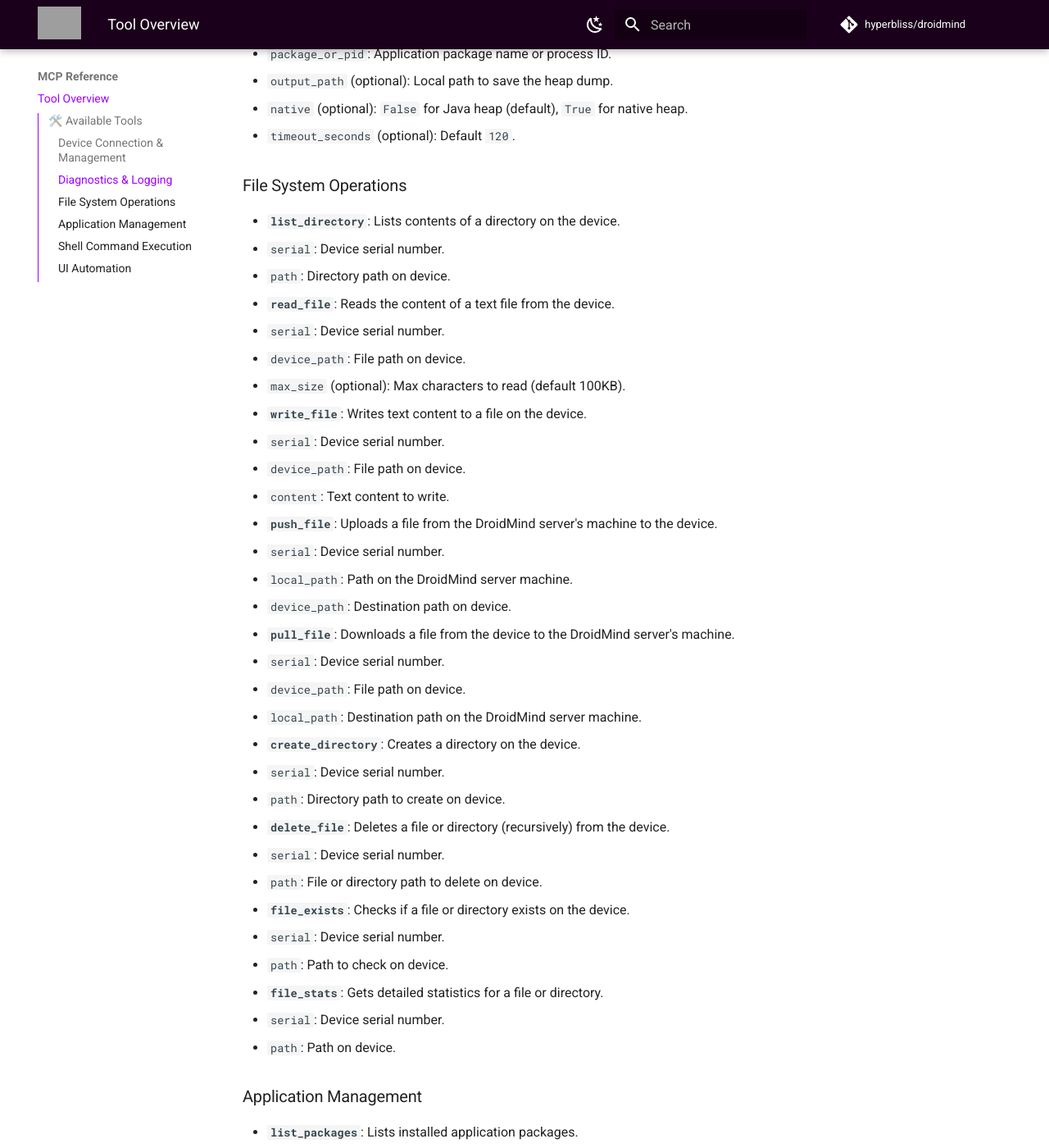
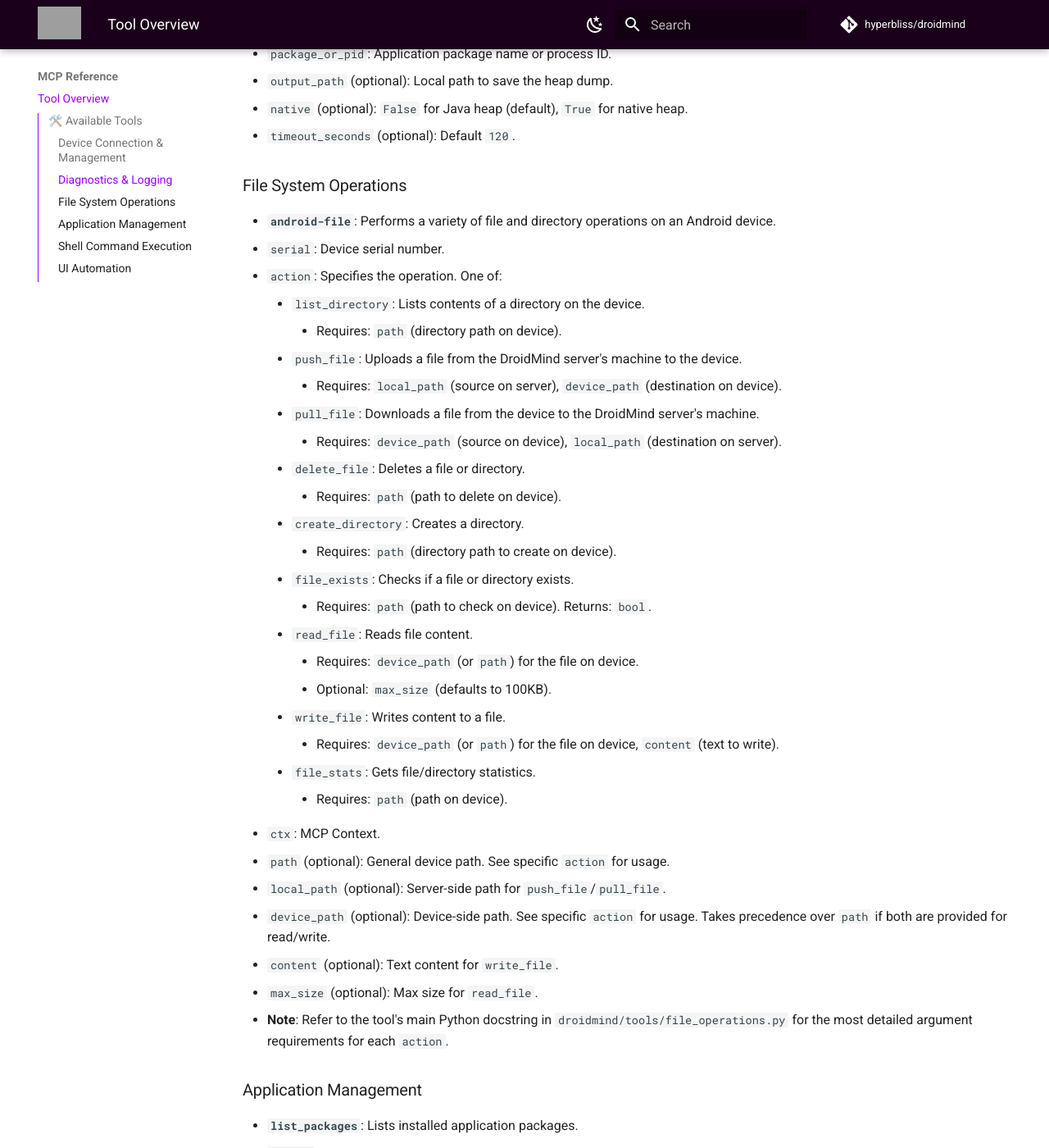
Before and after one commit to hyperb1iss/droidmind, an MkDocs documentation site: the page built from docs/mcp-reference.md, in a window 1280 px wide and 1400 px high, scrolled down 1797 px. Shown: the whole window at 82% size. Built offline with MkDocs 1.6.1 and Material for MkDocs 9.7.7, drawn with Linux system fonts in a browser that asks for light colours; comment, search, counter and statistics services are not loaded; grey boxes are pictures that could not be loaded.

Commit message:
♻️ Refactor file operations into unified tool
Consolidate multiple file operation tools into a single tool

The change replaces nine separate file operation tools with one
unified `file_operations` tool that uses an action parameter to
determine the specific operation.

- Add FileAction enum to define available operations
- Implement implementation functions for each operation
- Update documentation in MCP reference
- Refactor tests to use the new unified interface
- Increase pylint limits for returns and branches
- Update imports in __init__.py

```diff
--- a/docs/mcp-reference.md
+++ b/docs/mcp-reference.md
@@ -55,37 +55,35 @@ Below is a categorized list of DroidMind tools. For detailed parameters, refer t
 
 ### File System Operations
 
-- **`list_directory`**: Lists contents of a directory on the device.
+- **`android-file`**: Performs a variety of file and directory operations on an Android device.
   - `serial`: Device serial number.
-  - `path`: Directory path on device.
-- **`read_file`**: Reads the content of a text file from the device.
-  - `serial`: Device serial number.
-  - `device_path`: File path on device.
-  - `max_size` (optional): Max characters to read (default 100KB).
-- **`write_file`**: Writes text content to a file on the device.
-  - `serial`: Device serial number.
-  - `device_path`: File path on device.
-  - `content`: Text content to write.
-- **`push_file`**: Uploads a file from the DroidMind server's machine to the device.
-  - `serial`: Device serial number.
-  - `local_path`: Path on the DroidMind server machine.
-  - `device_path`: Destination path on device.
-- **`pull_file`**: Downloads a file from the device to the DroidMind server's machine.
-  - `serial`: Device serial number.
-  - `device_path`: File path on device.
-  - `local_path`: Destination path on the DroidMind server machine.
-- **`create_directory`**: Creates a directory on the device.
-  - `serial`: Device serial number.
-  - `path`: Directory path to create on device.
-- **`delete_file`**: Deletes a file or directory (recursively) from the device.
-  - `serial`: Device serial number.
-  - `path`: File or directory path to delete on device.
-- **`file_exists`**: Checks if a file or directory exists on the device.
-  - `serial`: Device serial number.
-  - `path`: Path to check on device.
-- **`file_stats`**: Gets detailed statistics for a file or directory.
-  - `serial`: Device serial number.
-  - `path`: Path on device.
+  - `action`: Specifies the operation. One of:
+    - `list_directory`: Lists contents of a directory on the device.
+        - Requires: `path` (directory path on device).
+    - `push_file`: Uploads a file from the DroidMind server's machine to the device.
+        - Requires: `local_path` (source on server), `device_path` (destination on device).
+    - `pull_file`: Downloads a file from the device to the DroidMind server's machine.
+        - Requires: `device_path` (source on device), `local_path` (destination on server).
+    - `delete_file`: Deletes a file or directory.
+        - Requires: `path` (path to delete on device).
+    - `create_directory`: Creates a directory.
+        - Requires: `path` (directory path to create on device).
+    - `file_exists`: Checks if a file or directory exists.
+        - Requires: `path` (path to check on device). Returns: `bool`.
+    - `read_file`: Reads file content.
+        - Requires: `device_path` (or `path`) for the file on device.
+        - Optional: `max_size` (defaults to 100KB).
+    - `write_file`: Writes content to a file.
+        - Requires: `device_path` (or `path`) for the file on device, `content` (text to write).
+    - `file_stats`: Gets file/directory statistics.
+        - Requires: `path` (path on device).
+  - `ctx`: MCP Context.
+  - `path` (optional): General device path. See specific `action` for usage.
+  - `local_path` (optional): Server-side path for `push_file`/`pull_file`.
+  - `device_path` (optional): Device-side path. See specific `action` for usage. Takes precedence over `path` if both are provided for read/write.
+  - `content` (optional): Text content for `write_file`.
+  - `max_size` (optional): Max size for `read_file`.
+  - **Note**: Refer to the tool's main Python docstring in `droidmind/tools/file_operations.py` for the most detailed argument requirements for each `action`.
 
 ### Application Management
 
--- a/pyproject.toml
+++ b/pyproject.toml
@@ -289,8 +289,8 @@ good-names = ["i", "j", "k", "ex", "id", "fd", "_"]
 
 [tool.pylint.design]
 max-parents = 15
-max-returns = 10
-max-branches = 20
+max-returns = 30
+max-branches = 30
 max-statements = 60
 max-attributes = 20
 max-locals = 25
```
Also changed, not shown: 3 other files.
